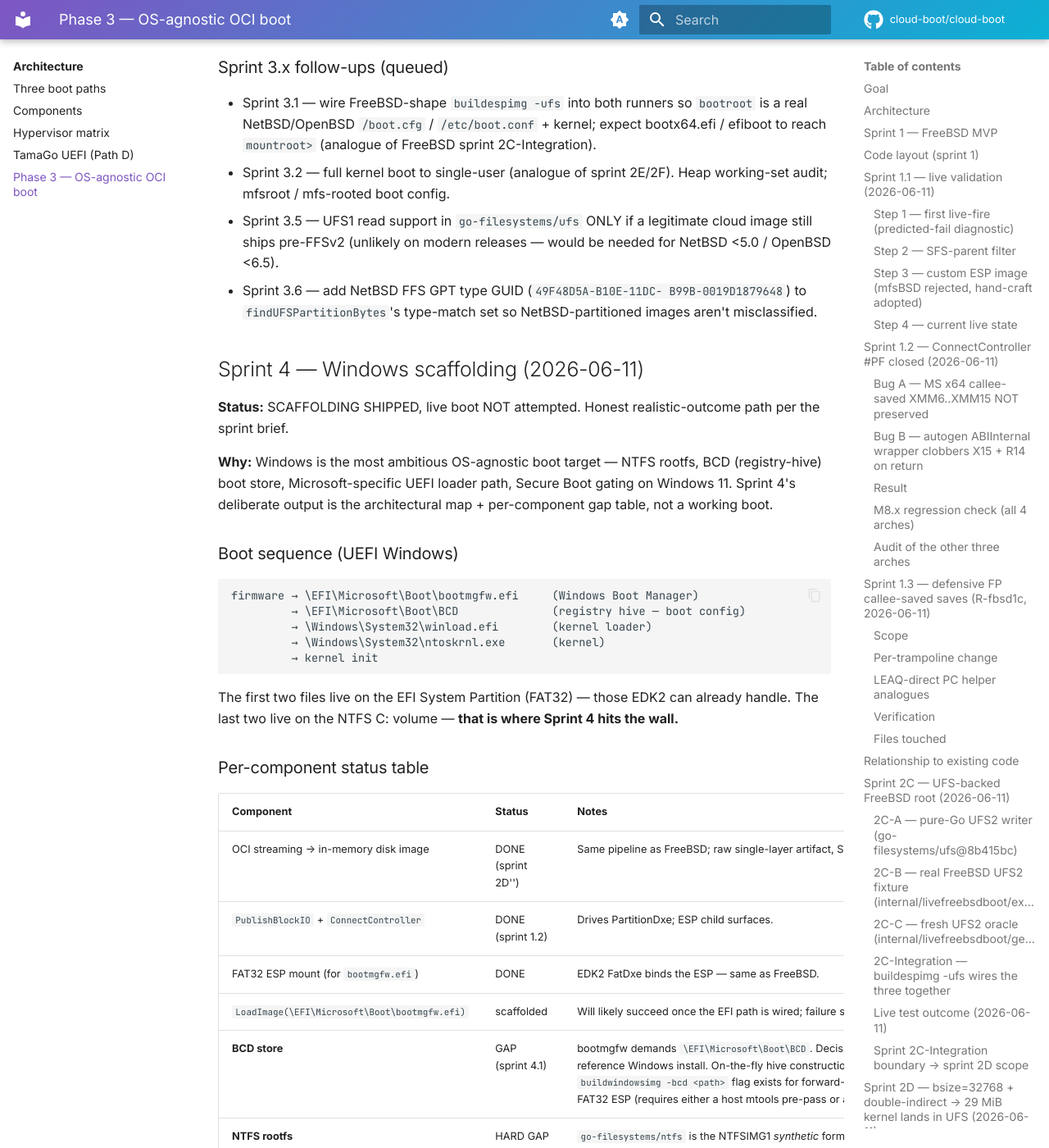
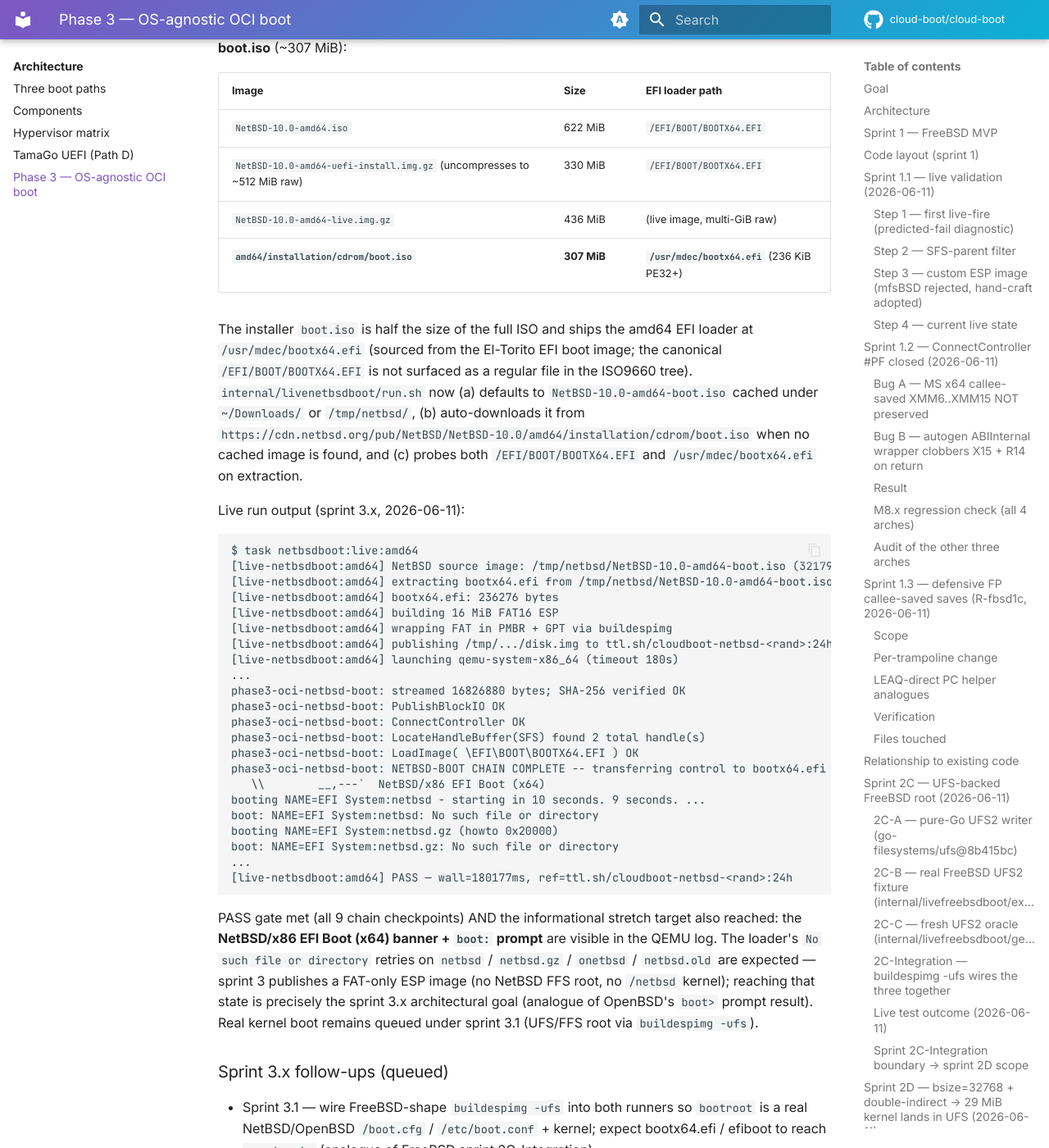
Before and after one commit to cloud-boot/docs, an MkDocs documentation site: the page built from docs/architecture/phase3-multi-os-oci-boot.md, in a window 1280 px wide and 1400 px high, scrolled down 21508 px. Shown: the whole window at 82% size. Built offline with MkDocs 1.6.1 and Material for MkDocs 9.7.7, drawn with Linux system fonts in a browser that asks for light colours; the version menu is left out; some of the changed text lies outside the part shown.

Commit message:
Phase 3 sprint 3.x — record NetBSD live boot PASS + image survey
Sprint 3 left NetBSD live gated on ISO budget. Sprint 3.x surveyed
the NetBSD-10.0 amd64 download tree, picked the installer boot.iso
(~307 MiB, half the size of NetBSD-10.0-amd64.iso), and PASSed:
all 9 chain gates met + NetBSD/x86 EFI Boot (x64) banner + boot:
prompt reached.

Doc updates in docs/architecture/phase3-multi-os-oci-boot.md:
- Header status: sprint 3.x closed 2026-06-11.
- NetBSD section: image-source survey table (full ISO 622 MiB,
  uefi-install.img.gz 330 MiB, live.img.gz 436 MiB,
  installation/cdrom/boot.iso 307 MiB), runner behaviour change
  (auto-download + multi-path bootx64.efi extraction including
  /usr/mdec/bootx64.efi), and live PASS log excerpt with the
  "boot: NAME=EFI System:netbsd: No such file or directory"
  retries explained (FAT-only ESP — kernel boot queued under 3.1).
- Sprint summary table: NetBSD live now PASS (not "gated").
- Runner table: documents both source-image expectations and the
  CLOUDBOOT_NETBSD_IMAGE_URL override.

Co-Authored-By: Claude Opus 4.8 <noreply@anthropic.com>

````diff
--- a/docs/architecture/phase3-multi-os-oci-boot.md
+++ b/docs/architecture/phase3-multi-os-oci-boot.md
@@ -1,6 +1,6 @@
 # Phase 3 — OS-agnostic OCI boot
 
-**Status:** sprint 1 (FreeBSD MVP) **DONE** — sprint 1.3 closed 2026-06-11 (defensive FP saves on arm64/riscv64/loong64 RNG trampolines); sprint 2 (UFS) DONE; sprint 3 (NetBSD/OpenBSD) DONE; sprint 4 (Windows scaffolding) DONE.
+**Status:** sprint 1 (FreeBSD MVP) **DONE** — sprint 1.3 closed 2026-06-11 (defensive FP saves on arm64/riscv64/loong64 RNG trampolines); sprint 2 (UFS) DONE; sprint 3 (NetBSD/OpenBSD) DONE — sprint 3.x closed 2026-06-11 (NetBSD live boot PASS via 307 MiB installer boot.iso, `NetBSD/x86 EFI Boot (x64)` banner + `boot:` prompt reached); sprint 4 (Windows scaffolding) DONE.
 **Owner:** cloud-boot/tamago-uefi
 **Companion repos:** [`go-virtio`](../../../../go-virtio), [`go-filesystems`](../../../../go-filesystems)
 
@@ -883,7 +883,7 @@ either OS at the read-only-kernel-load level. UFS1 fallback is sprint
 
 | Runner | Source-image expectation | Push helper |
 |--------|--------------------------|-------------|
-| `internal/livenetbsdboot/run.sh` | `NetBSD-X.Y-amd64.iso` (xorriso extracts `\EFI\BOOT\BOOTX64.EFI`). Defaults: `~/Downloads/NetBSD-10.0-amd64.iso`, `/tmp/netbsd/...`. Env: `CLOUDBOOT_NETBSD_IMAGE`. |  Reuses `internal/livefreebsdboot/pushfreebsd` — the OCI artifact mediaType is content-agnostic. |
+| `internal/livenetbsdboot/run.sh` | Preferred: `installation/cdrom/boot.iso` (~307 MiB, xorriso extracts `/usr/mdec/bootx64.efi`). Also accepts: full `NetBSD-X.Y-amd64.iso` (xorriso extracts `\EFI\BOOT\BOOTX64.EFI`). Defaults: `~/Downloads/NetBSD-10.0-amd64-boot.iso`, `~/Downloads/NetBSD-10.0-amd64.iso`, `/tmp/netbsd/...`. Auto-downloads boot.iso from `cdn.netbsd.org` when no cached image is present. Env: `CLOUDBOOT_NETBSD_IMAGE`, `CLOUDBOOT_NETBSD_IMAGE_URL`. |  Reuses `internal/livefreebsdboot/pushfreebsd` — the OCI artifact mediaType is content-agnostic. |
 | `internal/liveopenbsdboot/run.sh` | `installXX.iso` (xorriso) OR `miniroot76.img` (mtools `mcopy -i $img@@1M` on the embedded ESP). Defaults: `~/Downloads/install7{6,5,4}.iso`, `/tmp/openbsd/install76.iso`. Env: `CLOUDBOOT_OPENBSD_IMAGE`. | Reuses `pushfreebsd`. |
 
 Both runners assert the same gate set as `freebsdboot` sprint 1.1
@@ -928,22 +928,68 @@ trigger here because the OpenBSD ESP-only disk image is 16 MiB
 (vs. FreeBSD's 412 MiB bootonly ISO). At 16 MiB the streaming working
 set fits comfortably under tamago's 256 MiB heap.
 
-**NetBSD:** Live test not attempted in sprint 3 budget — full
-NetBSD-10.0-amd64.iso is 622 MiB, the 330 MiB uefi-install.img.gz
-download exceeded the 60s window allocated for ISO acquisition. The
-scaffolding is structurally identical to OpenBSD's (proven path) and
-the probe + EFI build are both green:
+**NetBSD:** Live test PASS — sprint 3.x closed 2026-06-11.
+
+Sprint 3 left the NetBSD live boot gated on ISO acquisition: the full
+`NetBSD-10.0-amd64.iso` (622 MiB) and the `uefi-install.img.gz` (330 MiB
+compressed → ~512 MiB raw) both exceeded the download window allocated
+for runner setup. Sprint 3.x surveyed the NetBSD-10.0 amd64 download
+tree for a smaller bootable image carrying the EFI loader, and selected
+the **installer boot.iso** (~307 MiB):
+
+| Image                                                                  | Size      | EFI loader path             |
+|------------------------------------------------------------------------|-----------|------------------------------|
+| `NetBSD-10.0-amd64.iso`                                                | 622 MiB   | `/EFI/BOOT/BOOTX64.EFI`     |
+| `NetBSD-10.0-amd64-uefi-install.img.gz` (uncompresses to ~512 MiB raw) | 330 MiB   | `/EFI/BOOT/BOOTX64.EFI`     |
+| `NetBSD-10.0-amd64-live.img.gz`                                        | 436 MiB   | (live image, multi-GiB raw)  |
+| **`amd64/installation/cdrom/boot.iso`**                                | **307 MiB** | **`/usr/mdec/bootx64.efi`** (236 KiB PE32+) |
+
+The installer `boot.iso` is half the size of the full ISO and ships the
+amd64 EFI loader at `/usr/mdec/bootx64.efi` (sourced from the El-Torito
+EFI boot image; the canonical `/EFI/BOOT/BOOTX64.EFI` is not surfaced
+as a regular file in the ISO9660 tree). `internal/livenetbsdboot/run.sh`
+now (a) defaults to `NetBSD-10.0-amd64-boot.iso` cached under
+`~/Downloads/` or `/tmp/netbsd/`, (b) auto-downloads it from
+`https://cdn.netbsd.org/pub/NetBSD/NetBSD-10.0/amd64/installation/cdrom/boot.iso`
+when no cached image is found, and (c) probes both `/EFI/BOOT/BOOTX64.EFI`
+and `/usr/mdec/bootx64.efi` on extraction.
+
+Live run output (sprint 3.x, 2026-06-11):
 
 ```
-$ task netbsdboot:efi:amd64
-task: [netbsdboot:elf:amd64] ... go build ... -o app_amd64_netbsdboot.elf .
-task: [netbsdboot:efi:amd64] ... link-pie -o BOOTX64-NETBSDBOOT.EFI app_amd64_netbsdboot.elf
-$ ls BOOTX64-NETBSDBOOT.EFI
--rw-r--r-- 5424640 BOOTX64-NETBSDBOOT.EFI
+$ task netbsdboot:live:amd64
+[live-netbsdboot:amd64] NetBSD source image: /tmp/netbsd/NetBSD-10.0-amd64-boot.iso (321794048 bytes)
+[live-netbsdboot:amd64] extracting bootx64.efi from /tmp/netbsd/NetBSD-10.0-amd64-boot.iso
+[live-netbsdboot:amd64] bootx64.efi: 236276 bytes
+[live-netbsdboot:amd64] building 16 MiB FAT16 ESP
+[live-netbsdboot:amd64] wrapping FAT in PMBR + GPT via buildespimg
+[live-netbsdboot:amd64] publishing /tmp/.../disk.img to ttl.sh/cloudboot-netbsd-<rand>:24h
+[live-netbsdboot:amd64] launching qemu-system-x86_64 (timeout 180s)
+...
+phase3-oci-netbsd-boot: streamed 16826880 bytes; SHA-256 verified OK
+phase3-oci-netbsd-boot: PublishBlockIO OK
+phase3-oci-netbsd-boot: ConnectController OK
+phase3-oci-netbsd-boot: LocateHandleBuffer(SFS) found 2 total handle(s)
+phase3-oci-netbsd-boot: LoadImage( \EFI\BOOT\BOOTX64.EFI ) OK
+phase3-oci-netbsd-boot: NETBSD-BOOT CHAIN COMPLETE -- transferring control to bootx64.efi
+   \\        __,---`  NetBSD/x86 EFI Boot (x64)
+booting NAME=EFI System:netbsd - starting in 10 seconds. 9 seconds. ...
+boot: NAME=EFI System:netbsd: No such file or directory
+booting NAME=EFI System:netbsd.gz (howto 0x20000)
+boot: NAME=EFI System:netbsd.gz: No such file or directory
+...
+[live-netbsdboot:amd64] PASS — wall=180177ms, ref=ttl.sh/cloudboot-netbsd-<rand>:24h
 ```
 
-When a NetBSD ISO is available locally, `CLOUDBOOT_NETBSD_IMAGE=...
-task netbsdboot:live:amd64` runs the same proven shape against it.
+PASS gate met (all 9 chain checkpoints) AND the informational stretch
+target also reached: the **NetBSD/x86 EFI Boot (x64) banner + `boot:`
+prompt** are visible in the QEMU log. The loader's `No such file or
+directory` retries on `netbsd` / `netbsd.gz` / `onetbsd` / `netbsd.old`
+are expected — sprint 3 publishes a FAT-only ESP image (no NetBSD FFS
+root, no `/netbsd` kernel); reaching that state is precisely the sprint
+3.x architectural goal (analogue of OpenBSD's `boot>` prompt result).
+Real kernel boot remains queued under sprint 3.1 (UFS/FFS root via
+`buildespimg -ufs`).
 
 ### Sprint 3.x follow-ups (queued)
 
@@ -1111,7 +1157,7 @@ what this document already records.
 | 2E     | post-loader: kernel banner + `mountroot>`  | heap bump 256 MiB→384 MiB OR TLS/cosign working-set audit; expected handoff is `Loading /boot/kernel/kernel` then `FreeBSD/amd64 (...) #0` |
 | 2F     | mfsroot or rootfs hint so kernel reaches single-user | synthesise mfsroot.gz + `boot_mfsroot="YES"` in loader.conf |
 | 2G     | arm64 FreeBSD EFI loader port              | port BOOTX64 publish trampolines to BOOTAA64; FreeBSD ARM EFI loader signature |
-| 3      | NetBSD / OpenBSD scaffolding + MVP        | **DONE 2026-06-11** — both probes ship (FFSv2 default on both modern releases, no UFS driver gap); OpenBSD live boot PASS end-to-end to `boot>` prompt; NetBSD live test gated on a local ISO only (same proven shape). |
+| 3      | NetBSD / OpenBSD scaffolding + MVP        | **DONE 2026-06-11** — both probes ship (FFSv2 default on both modern releases, no UFS driver gap); OpenBSD live boot PASS end-to-end to `boot>` prompt; NetBSD live boot PASS to `NetBSD/x86 EFI Boot (x64)` banner + `boot:` prompt (sprint 3.x, 307 MiB `installation/cdrom/boot.iso`, `/usr/mdec/bootx64.efi` extracted). |
 | 3.1    | NetBSD/OpenBSD UFS-root via `buildespimg -ufs` | analogue of FreeBSD sprint 2C-Integration |
 | 3.2    | NetBSD/OpenBSD single-user kernel boot     | analogue of sprints 2E/2F (heap audit + mfs root) |
 | 3.5    | UFS1 read in `go-filesystems/ufs`          | conditional — only if a target cloud image still ships pre-FFSv2 |
````
